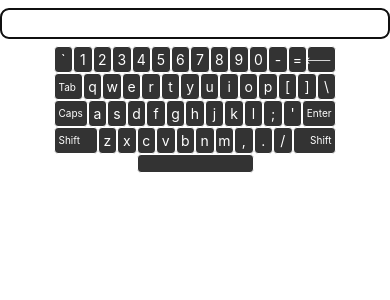
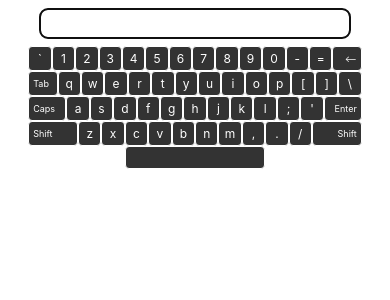
Before and after one commit to Arnav350/virtual-keyboard, a React (Create React App) app: page / in a window 390 px wide. Shown: the top 300 px of the page. Built offline with nearby package versions, Linux system fonts and the light colour scheme.

Commit message:
added some styling

```diff
--- a/src/App.css
+++ b/src/App.css
@@ -20,7 +20,7 @@ body {
   padding: 0.5%;
   height: 5%;
   max-width: 760px;
-  width: 100%;
+  width: 80%;
   font-size: 20px;
   border: 2px solid #333;
   border-radius: 8px;
@@ -46,10 +46,10 @@ body {
   align-items: center;
   justify-content: center;
   padding: 1%;
-  width: 5%;
+  width: 6%;
   background-color: #333;
   border: 2px solid #fff;
-  font-size: 18px;
+  font-size: 20px;
   color: #fff;
   border-radius: 4px;
   aspect-ratio: 1 / 1;
@@ -65,14 +65,14 @@ body {
 .key__caps,
 .key__shift-left {
   justify-content: flex-start;
-  font-size: 12px;
+  font-size: 14px;
 }
 
 .key__backspace,
 .key__enter,
 .key__shift-right {
   justify-content: flex-end;
-  font-size: 12px;
+  font-size: 14px;
 }
 
 .key__backspace,
@@ -84,25 +84,25 @@ body {
 
 .key__caps,
 .key__enter {
-  width: 8.75%;
-  aspect-ratio: 8.75 / 5;
+  width: 9.75%;
+  aspect-ratio: 39 / 20;
 }
 
 .key__shift-left,
 .key__shift-right {
-  width: 11.25%;
-  aspect-ratio: 11.25 / 5;
+  width: 12.75%;
+  aspect-ratio: 51 / 20;
 }
 
 .key__space {
-  width: 30%;
+  width: 36%;
   aspect-ratio: 6 / 1;
 }
 
 @media (max-width: 768px) {
   .key {
     border-width: 1px;
-    font-size: 14px;
+    font-size: 16px;
   }
 
   .key__tab,
@@ -111,6 +111,21 @@ body {
   .key__backspace,
   .key__enter,
   .key__shift-right {
-    font-size: 10px;
+    font-size: 12px;
   }
 }
+
+@media (max-width: 420px) {
+  .key {
+    font-size: 12px;
+  }
+
+  .key__tab,
+  .key__caps,
+  .key__shift-left,
+  .key__backspace,
+  .key__enter,
+  .key__shift-right {
+    font-size: 9px;
+  }
+}
--- a/src/App.tsx
+++ b/src/App.tsx
@@ -5,7 +5,7 @@ function App() {
   const input = useRef<HTMLInputElement>(null!);
 
   const [message, setMessage] = useState<string>("");
-  const [caps, setCaps] = useState(false);
+  const [letterCase, setLetterCase] = useState<string>("normal");
 
   function handlePress(event: any) {
     const keys = document.querySelectorAll<HTMLDivElement>(".key");
@@ -26,9 +26,7 @@ function App() {
         if (key.innerHTML === "&lt;---") {
           setMessage(input.current.value.slice(0, -1));
         } else if (key.innerHTML === "Caps") {
-          setCaps(!caps);
         } else if (key.innerHTML === "Shift") {
-          setCaps(!caps);
         } else {
           setMessage(input.current.value + key.innerHTML);
         }
@@ -69,7 +67,7 @@ function App() {
           <div className="key">0</div>
           <div className="key">-</div>
           <div className="key">=</div>
-          <div className="key key__backspace">&lt;---</div>
+          <div className="key key__backspace">{"<"}--</div>
         </div>
         <div className="row">
           <div className="key key__tab">Tab</div>
@@ -85,7 +83,7 @@ function App() {
           <div className="key">p</div>
           <div className="key">{"["}</div>
           <div className="key">{"]"}</div>
-          <div className="key key__backslash">\</div>
+          <div className="key">\</div>
         </div>
         <div className="row">
           <div className="key key__caps">Caps</div>
```
